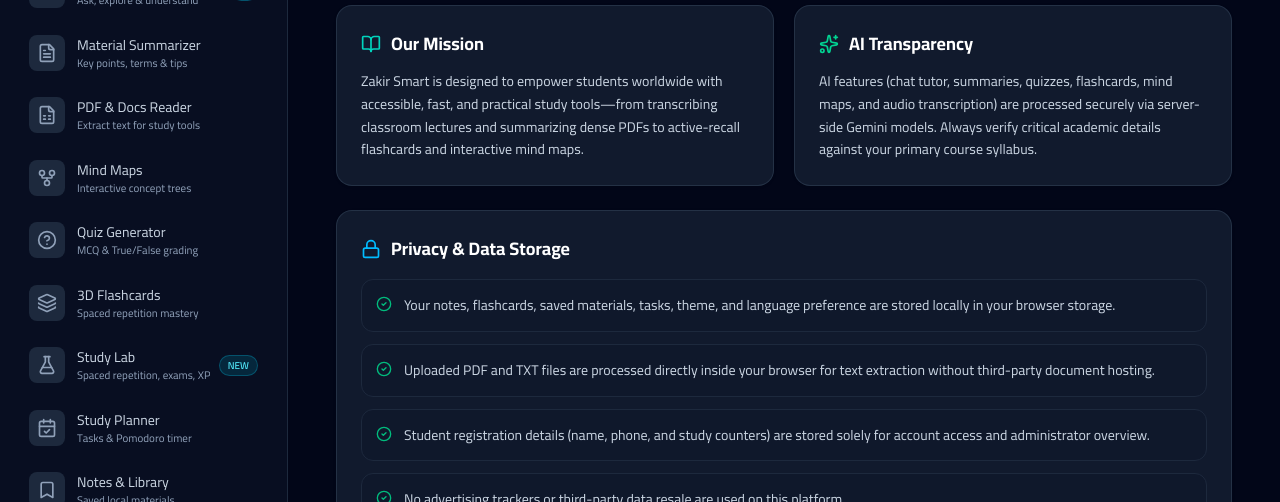
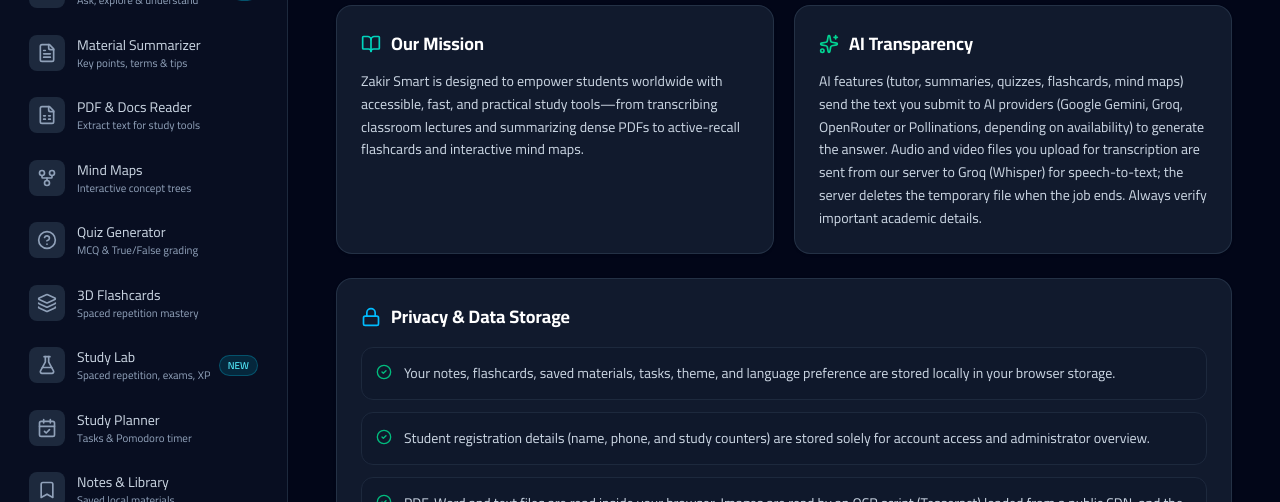
Before and after one commit to ahm9sam-boop/zakir-bezaka-global, a React (Vite) app: page / in a window 1280 px wide. Both pictures are taken after a click on the button "About & Privacy Policy". Shown: the part 298-800 px from the top of the page. Built offline with nearby package versions, Linux system fonts and the light colour scheme; no server answers; a web font is replaced by a local one.

Commit message:
Update AboutPrivacyPage.tsx

```diff
--- a/src/components/AboutPrivacyPage.tsx
+++ b/src/components/AboutPrivacyPage.tsx
@@ -7,8 +7,28 @@ interface AboutPrivacyPageProps {
   onNavigate: (tab: DashboardTab) => void;
 }
 
+
+const NOTES = {
+  en: {
+    ai: 'AI features (tutor, summaries, quizzes, flashcards, mind maps) send the text you submit to AI providers (Google Gemini, Groq, OpenRouter or Pollinations, depending on availability) to generate the answer. Audio and video files you upload for transcription are sent from our server to Groq (Whisper) for speech-to-text; the server deletes the temporary file when the job ends. Always verify important academic details.',
+    points: [
+      'PDF, Word and text files are read inside your browser. Images are read by an OCR script (Tesseract) loaded from a public CDN, and the image stays in your browser.',
+      'Audio and video files are uploaded to our server and then to Groq for transcription. Do not upload recordings that contain information you do not want shared with these providers.',
+      'If advertising is enabled, ads are served by Google AdSense, which may use cookies. Your study content is not shared with advertisers, and we do not sell your data.',
+    ],
+  },
+  ar: {
+    ai: 'ميزات الذكاء الاصطناعي (المدرّس، التلخيص، الاختبارات، البطاقات، الخرائط الذهنية) ترسل النص الذي تدخله لمزوّدي ذكاء اصطناعي (Google Gemini أو Groq أو OpenRouter أو Pollinations حسب المتاح) لتوليد الإجابة. ملفات الصوت والفيديو التي ترفعها للتفريغ تُرسل من خادمنا إلى Groq (Whisper) لتحويل الكلام إلى نص، ويحذف الخادم الملف المؤقت بعد انتهاء المهمة. راجع دائماً المعلومات الأكاديمية المهمة.',
+    points: [
+      'ملفات PDF وWord والنص تُقرأ داخل متصفحك. الصور تُقرأ بسكربت OCR (Tesseract) يُحمّل من CDN عام وتبقى الصورة في متصفحك.',
+      'ملفات الصوت والفيديو تُرفع إلى خادمنا ثم إلى Groq للتفريغ. لا ترفع تسجيلات فيها معلومات لا تريد مشاركتها مع هذه الجهات.',
+      'عند تفعيل الإعلانات تُعرض عبر Google AdSense وقد يستخدم ملفات تعريف الارتباط. محتوى مذاكرتك لا يُشارَك مع المعلنين ولا نبيع بياناتك.',
+    ],
+  },
+};
+
 export const AboutPrivacyPage: React.FC<AboutPrivacyPageProps> = ({ onNavigate }) => {
-  const { t } = useLanguage();
+  const { t, lang } = useLanguage();
 
   return (
     <div className="max-w-4xl mx-auto space-y-6 animate-fadeIn">
@@ -44,7 +64,7 @@ export const AboutPrivacyPage: React.FC<AboutPrivacyPageProps> = ({ onNavigate }
             <h3 className="font-bold text-lg text-slate-900 dark:text-white">{t.about.aiTitle}</h3>
           </div>
           <p className="text-sm text-slate-600 dark:text-slate-300 leading-relaxed">
-            {t.about.aiBody}
+            {NOTES[lang === 'ar' ? 'ar' : 'en'].ai}
           </p>
         </section>
       </div>
@@ -56,7 +76,7 @@ export const AboutPrivacyPage: React.FC<AboutPrivacyPageProps> = ({ onNavigate }
           <h3 className="font-bold text-lg text-slate-900 dark:text-white">{t.about.privacyTitle}</h3>
         </div>
         <ul className="space-y-3">
-          {t.about.privacyPoints.map((point, idx) => (
+          {[...t.about.privacyPoints.filter((_, i) => i === 0 || i === 2), ...NOTES[lang === 'ar' ? 'ar' : 'en'].points].map((point, idx) => (
             <li
               key={idx}
               className="flex items-start gap-3 text-sm text-slate-700 dark:text-slate-300 bg-slate-50 dark:bg-slate-900/50 border border-slate-200/80 dark:border-slate-800 rounded-xl p-3.5"
```
